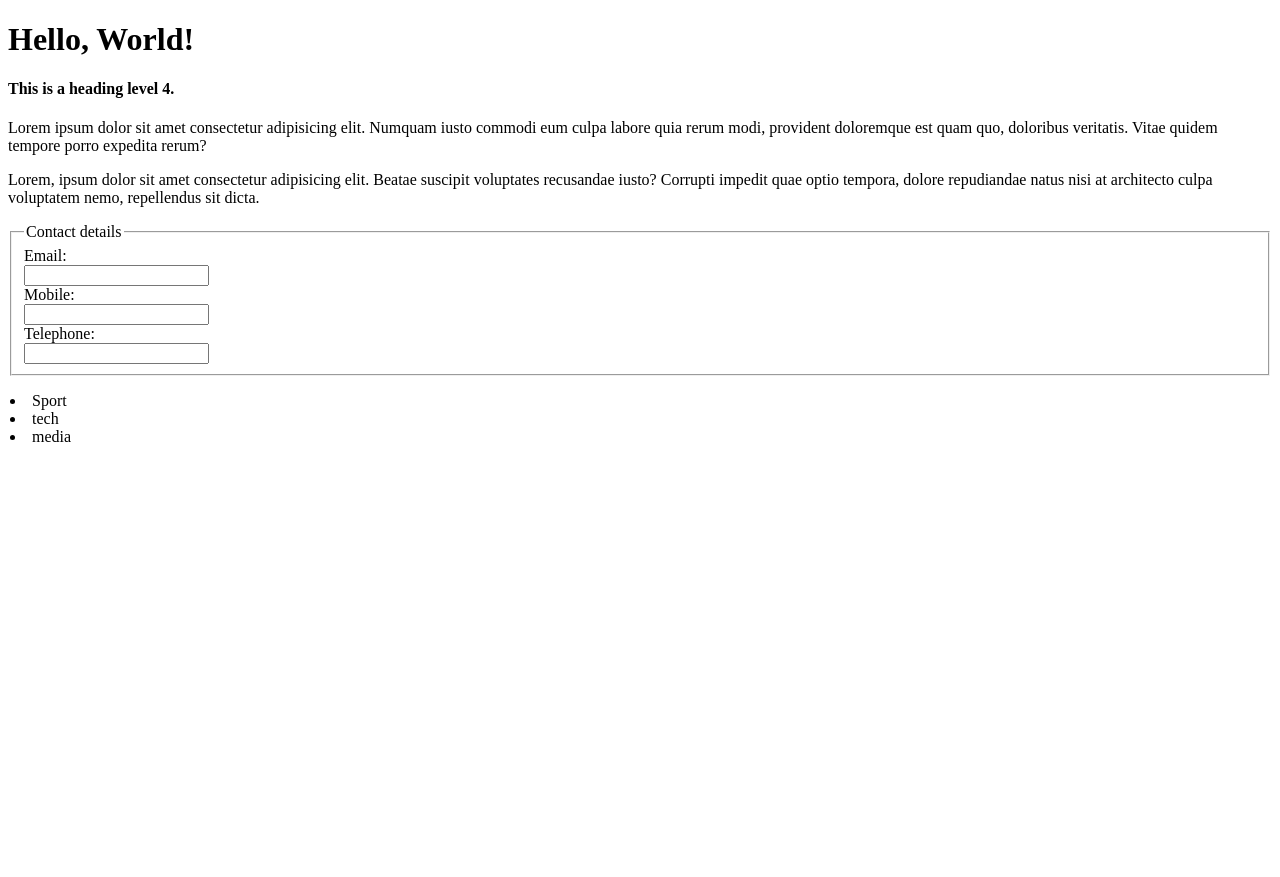
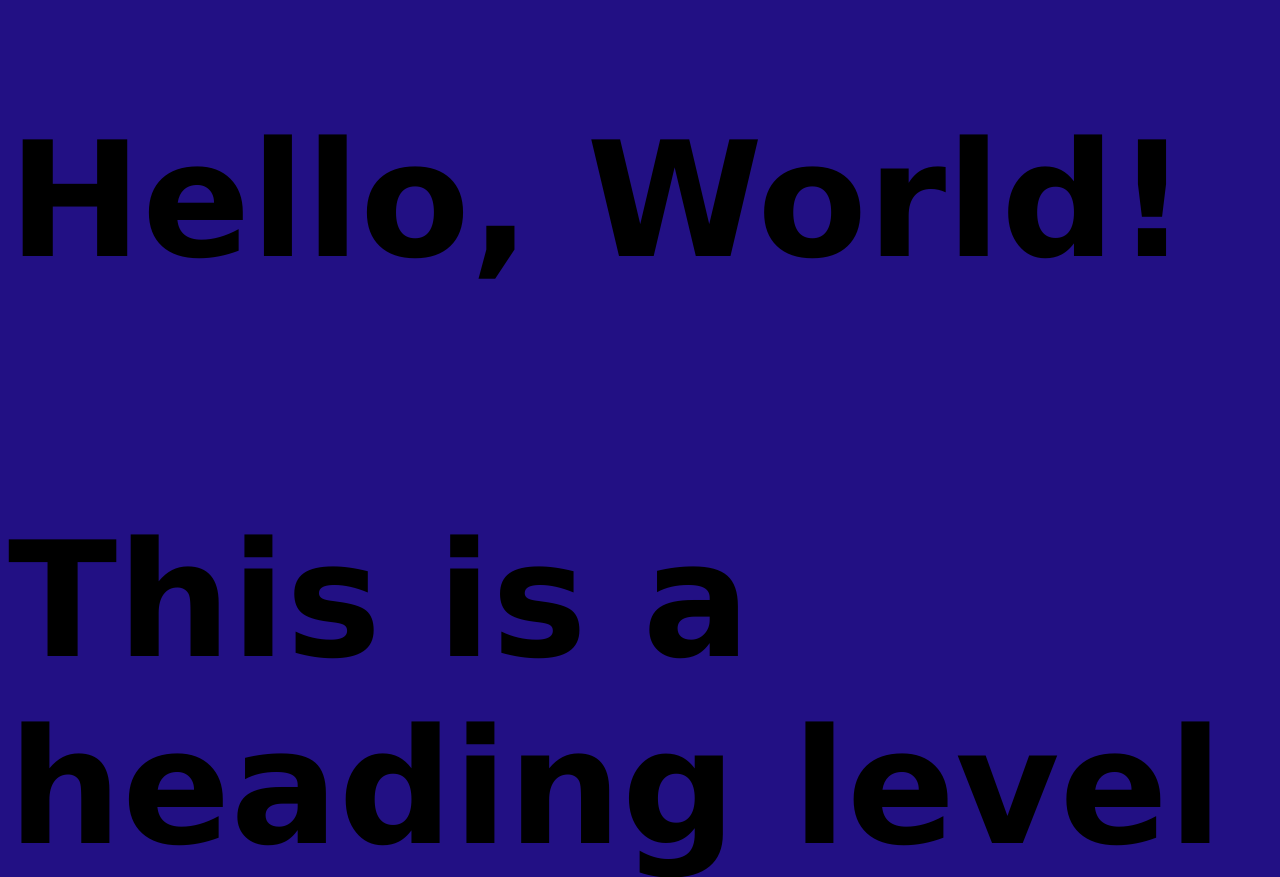
Before and after one commit to Goshen-Uwangue/go, a plain HTML site: page index.html in a window 1280 px wide. Shown: the top 877 px of the page. Before the commit the page ends 800 px from the top, so only its background shows below. Drawn offline with Linux system fonts and the light colour scheme.

Commit message:
fourth commit

```diff
--- a/index.html
+++ b/index.html
@@ -4,6 +4,22 @@
     <meta charset="UTF-8">
     <meta name="viewport" content="width=device-width, initial-scale=1.0">
     <title>Document</title>
+    <link rel="stylesheet" href="p">
+    <link rel="stylesheet" href="index.css">
+
+    <style>
+        body {
+            background-color: #221084;
+            font-family: Arial, sans-serif;
+        }
+
+        h1,h4 {
+            font-family: Verdana, Geneva, Tahoma, sans-serif;
+            color: #4fd46e, #fff, #000;
+            align-items: center;
+            font-size: 1000%;
+        }
+    </style>
 </head>
 <body>
     <h1>Hello, World!</h1>
```
